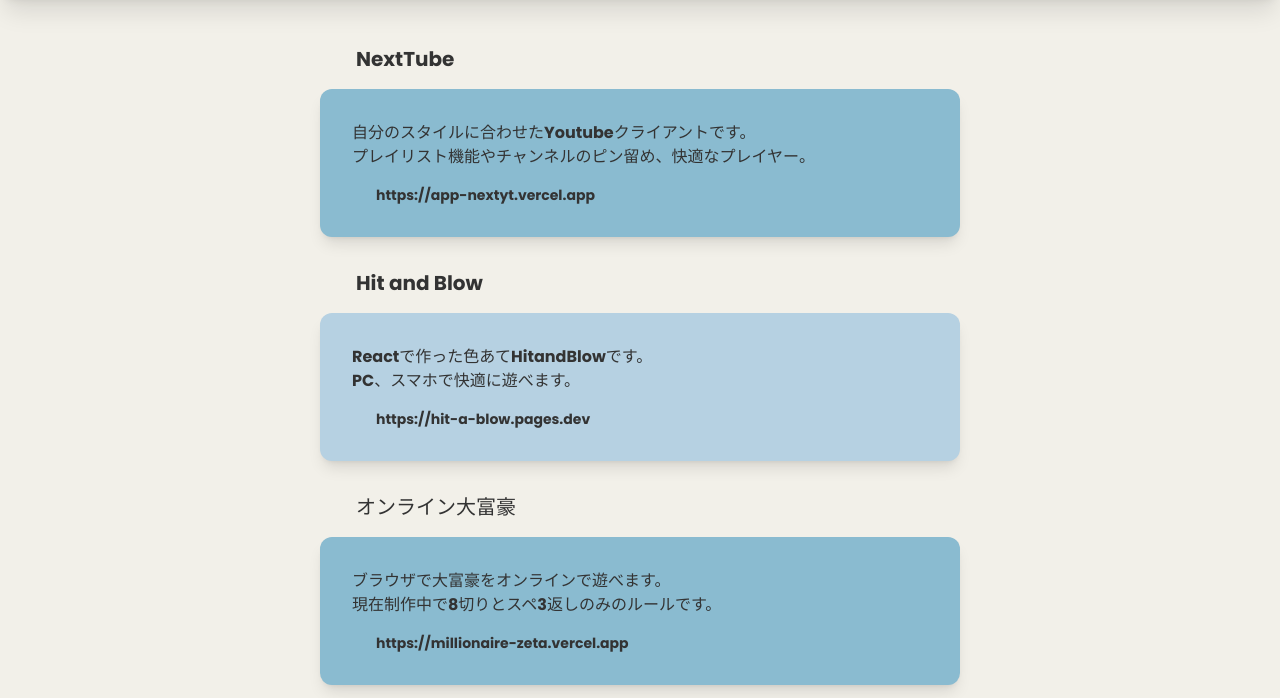
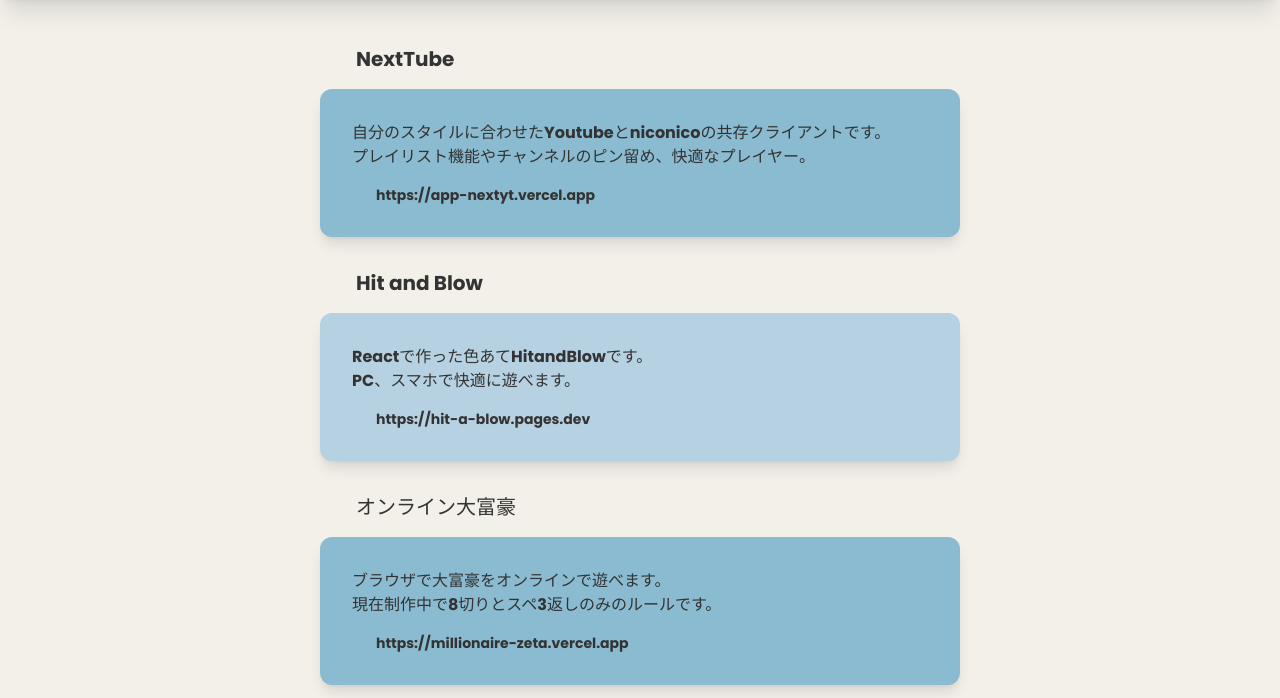
Before and after one commit to Skota11/astro-portfolio, an Astro site: page /works in a window 1280 px wide. Shown: the part 83-781 px from the top of the page. Built offline with nearby package versions, Linux system fonts and the light colour scheme; Astro itself is replaced by a stand-in of ours; some icons are missing; a web font is replaced by a local one.

Commit message:
nextTubeの説明文を変更

```diff
--- a/src/components/works/Content1.astro
+++ b/src/components/works/Content1.astro
@@ -11,7 +11,7 @@
   <Card bgColor="sprout">
     <div class="flex flex-col gap-y-4">
       <div>
-        <p>自分のスタイルに合わせたYoutubeクライアントです。</p>
+        <p>自分のスタイルに合わせたYoutubeとniconicoの共存クライアントです。</p>
         <p>プレイリスト機能やチャンネルのピン留め、快適なプレイヤー。</p>
       </div>
       <a href="https://app-nextyt.vercel.app" class="flex gap-x-2 items-center">
```
